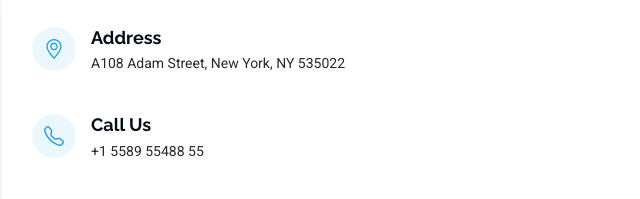
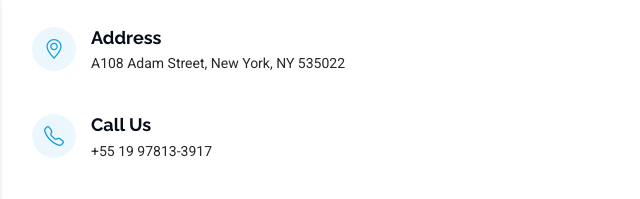
Before and after one commit to RafaelCG10/exercicio, a plain HTML site: page index.html in a window 1280 px wide. Shown: the part 4798-4997 px from the top of the page, 310-950 px from the left. Drawn offline with Linux system fonts and the light colour scheme.

Commit message:
correção do telefone

```diff
--- a/index.html
+++ b/index.html
@@ -487,7 +487,7 @@
                 <i class="bi bi-telephone flex-shrink-0"></i>
                 <div>
                   <h3>Call Us</h3>
-                  <p>+1 5589 55488 55</p>
+                  <p>+55 19 97813-3917</p>
                 </div>
               </div><!-- End Info Item -->
 
```
